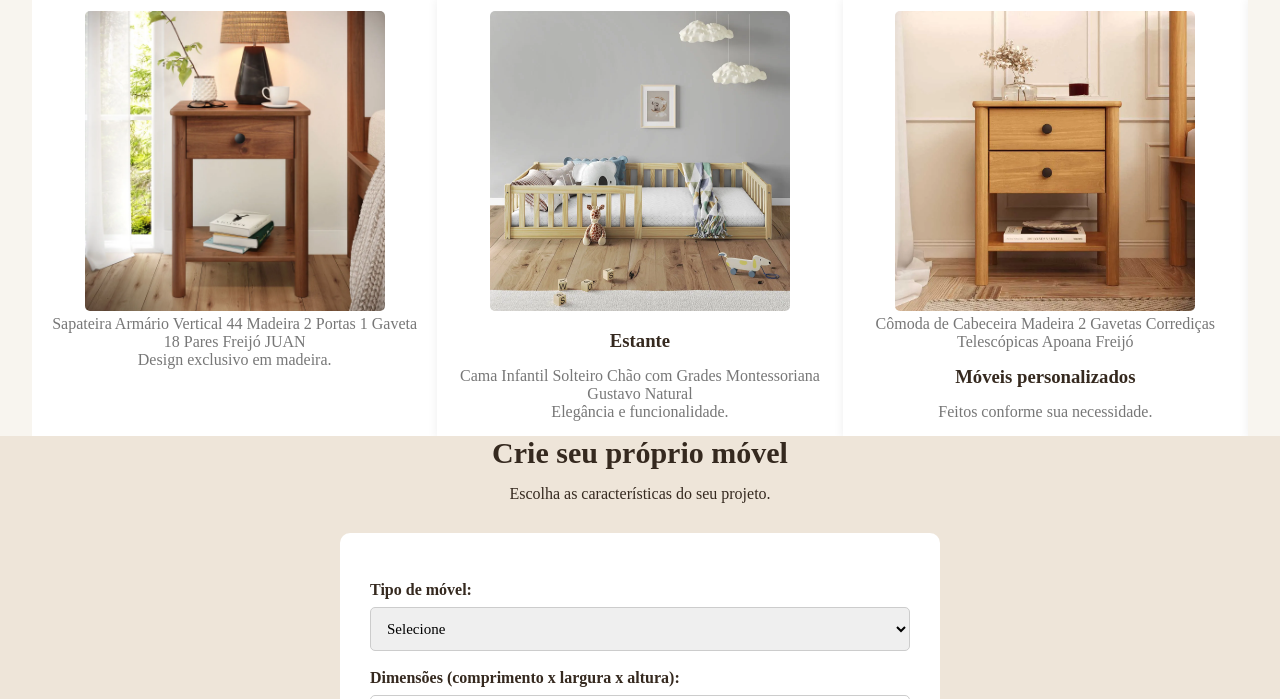
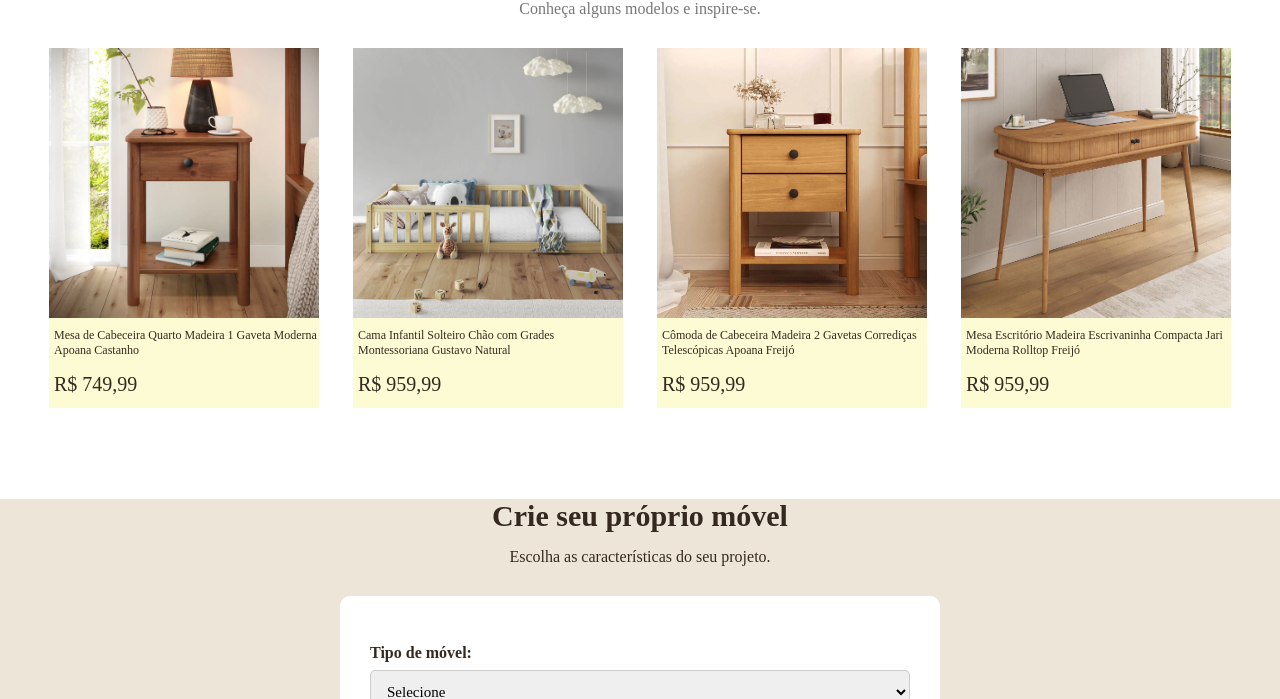
Before and after one commit to Nicolas-dev7/site_bugalu, a plain HTML site: page index.html in a window 1280 px wide. Shown: the part 624-1323 px from the top of the page. Drawn offline with Linux system fonts and the light colour scheme; a web font is replaced by a local one.

Commit message:
Carrossel

```diff
--- a/index.html
+++ b/index.html
@@ -46,60 +46,56 @@
         <div class="produto">
             <img src="fotos/mesa_de_cabeceira_quarto_madeira_1_gaveta_moderna_apoana_castanho_508_1_c4c982359402b499a04505d11cd34be3.webp"
                  alt="Mesa de madeira">
-            <p>Sapateira Armário Vertical 44 Madeira 2 Portas 1 Gaveta 18 Pares Freijó JUAN</p>
-            <p>Design exclusivo em madeira.</p>
+                 <div class="produto-descricao">
+                    <p>
+                        Mesa de Cabeceira Quarto Madeira 1 Gaveta Moderna Apoana Castanho
+                    </p>
+                    <span>R$ 749,99</span>
+                 </div>
         </div>
 
         <div class="produto">
-            <img src="fotos/cama_infantil_montessoriana_madeira_de_chao_com_grades_gustavo_natural_546_1_ab03b3537767083457a0c8f9638ba732.webp"
-                 alt="Estante de madeira">
-            <h3>Estante</h3>
-            <p>Cama Infantil Solteiro Chão com Grades Montessoriana Gustavo Natural</p>
-            <p>Elegância e funcionalidade.</p>
+            <img src="fotos/cama_infantil_montessoriana_madeira_de_chao_com_grades_gustavo_natural_546_1_ab03b3537767083457a0c8f9638ba732.webp" alt="Estante de madeira">
+            <div class="produto-descricao">
+                <p>Cama Infantil Solteiro Chão com Grades Montessoriana Gustavo Natural</p>
+                <span>R$ 959,99</span>
+            </div>
         </div>
 
         <div class="produto">
-            <img src="fotos/cmoda_de_cabeceira_madeira_2_gavetas_corredias_tel_1_20260504145924_dd5ddb510651.webp"
-                 alt="Atendimento personalizado">
-                 <p>Cômoda de Cabeceira Madeira 2 Gavetas Corrediças Telescópicas Apoana Freijó</p>
-            <h3>Móveis personalizados</h3>
-            <p>Feitos conforme sua necessidade.</p>
+            <img src="fotos/cmoda_de_cabeceira_madeira_2_gavetas_corredias_tel_1_20260504145924_dd5ddb510651.webp" alt="Atendimento personalizado">
+            <div class="produto-descricao">
+                <p>Cômoda de Cabeceira Madeira 2 Gavetas Corrediças Telescópicas Apoana Freijó</p>
+                <span>R$ 959,99</span>
+            </div>
         </div>
 
         <div class="produto">
-            <img src="fotos/mesa_escritorio_madeira_escrivaninha_elegante_jari_moderna_rolltop_freijo_694_1_d9d05ac2b7b5a6f14e76b5d1e95f72b5.webp"
-                 alt="Atendimento personalizado">
-                 <p>Mesa Escritório Madeira Escrivaninha Compacta Jari Moderna Rolltop Freijó</p>
-            <h3>Móveis personalizados</h3>
-            <p>Feitos conforme sua necessidade.</p>
+            <img src="fotos/mesa_escritorio_madeira_escrivaninha_elegante_jari_moderna_rolltop_freijo_694_1_d9d05ac2b7b5a6f14e76b5d1e95f72b5.webp" alt="Atendimento personalizado">
+            <div class="produto-descricao">
+                <p>Mesa Escritório Madeira Escrivaninha Compacta Jari Moderna Rolltop Freijó</p>
+                <span>R$ 959,99</span>
+            </div>
         </div>
         <div class="produto">
             <img src="fotos/rack_preto_madeira_tv_75_para_sala_moderno_184_cm_3_portas_arto_886_1_be367740497860d1c2a4f1630c546c22.webp"
                  alt="Atendimento personalizado">
                  <p>Rack Preto Madeira TV 75 Para Sala Moderno 184 cm 3 Portas ARTO</p>
-            <h3>Móveis personalizados</h3>
-            <p>Feitos conforme sua necessidade.</p>
         </div>
         <div class="produto">
             <img src="fotos/sapateira_armrio_vertical_44_madeira_2_portas_1_ga_1_20260417151000_6b0cd86d5167.webp"
                  alt="Atendimento personalizado">
                  <p>Sapateira Armário Vertical 44 Madeira 2 Portas 1 Gaveta 18 Pares Freijó JUAN</p>
-            <h3>Móveis personalizados</h3>
-            <p>Feitos conforme sua necessidade.</p>
         </div>
         <div class="produto">
             <img src="fotos/escrivaninha_retro_de_madeira_com_gaveteiro_110_at_1_20260311102048_dd9ffe7279e7.jpg"
                  alt="Atendimento personalizado">
                  <p>Escrivaninha Retro de Madeira Com Gaveteiro 110 até 150 cm Ajustável Castanho Piero</p>
-            <h3>Móveis personalizados</h3>
-            <p>Feitos conforme sua necessidade.</p>
         </div>
         <div class="produto">
             <img src="fotos/escrivaninha_mesa_de_desenho_olivia_em_madeira_macica_3_1_a77d0a02ce527256d9bc2f5d8c1aa541.jpg"
                  alt="Atendimento personalizado">
                  <p>Escrivaninha Mesa de Desenho Olivia em Madeira Maciça</p>
-            <h3>Móveis personalizados</h3>
-            <p>Feitos conforme sua necessidade.</p>
         </div>
     </div>
     </div>
--- a/style.css
+++ b/style.css
@@ -174,11 +174,13 @@ section h2 span {
 
 .container-moveis {
     width: 100%;
+    height: 600px;
     display: flex;
     align-items: center;
     justify-content: center;
     flex-direction: column;
-    /* background-color: #c05800; */
+    background-color: rgb(255, 255, 255);
+    padding: 30px 0;
 }
 .carrossel-container {
     width: 95%;
@@ -196,28 +198,36 @@ section h2 span {
 } */
 
 .produto {
-    flex: 0 0 33.3333%;
-            padding: 0 8px;
-    background: white;
-    padding: 15px;
-    box-shadow: 0 3px 10px #00000012;
+    flex: 0 0 25%;
+    height: 400px;
+    display: flex;
+    align-items: center;
+    flex-direction: column;
 }
 
 .produto img {
-    width: 300px;
-    height: 300px;
+    width: 270px;
     object-fit: cover;
-    border-radius: 5px;
 }
 
-.produto h3 {
-    margin: 15px;
+.produto-descricao {
+    width: 270px;
+    height: 90px;
+    background-color: var(--bege);
+    padding-left: 5px;
 }
 
-.produto p {
-    color: #777;
+.produto-descricao span {
+    font-size: 20px;
+    text-align: left;
+    display: block;
+    margin-top: 15px;
 }
-
+.produto-descricao p {
+    font-size: 12px;
+    text-align: left;
+    margin-top: 10px;
+}
 /* PERSONALIZAÇÃO */
 
 .personalizar {
```
